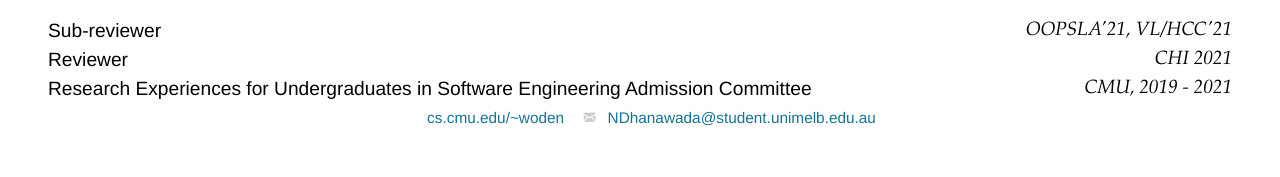
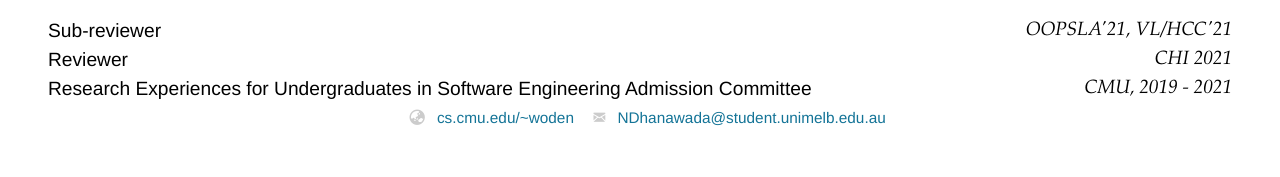
Before and after one commit to thedhanawada/me, a Jekyll site: the page built from index.md, in a window 1280 px wide. Shown: the part 2989-3166 px from the top of the page. Built offline with Jekyll 4.4.1, drawn with Linux system fonts in a browser that asks for light colours; nearby versions of some CDN libraries.

Commit message:
icons-update

```diff
--- a/_includes/cv-contact-footer.html
+++ b/_includes/cv-contact-footer.html
@@ -1,7 +1,7 @@
 <div id="contact-info">
 
     {% if page.homepage %}
-    <i class="fi-globe" style="margin-left:1em"></i>
+    <i class="fas fa-globe-asia" style="margin-left:1em"></i>
     <a href="{{ page.homepage.url }}" style="margin-left:0.5em"> {{ page.homepage.text }}</a>
     {% endif %}
 
--- a/_layouts/cv.html
+++ b/_layouts/cv.html
@@ -21,7 +21,7 @@
       rel="stylesheet"
     />
     <script
-      src="https://kit.fontawesome.com/774d5c5f58.js"
+      src="https://kit.fontawesome.com/359e0230a7.js"
       crossorigin="anonymous"
     ></script>
   </head>
```
